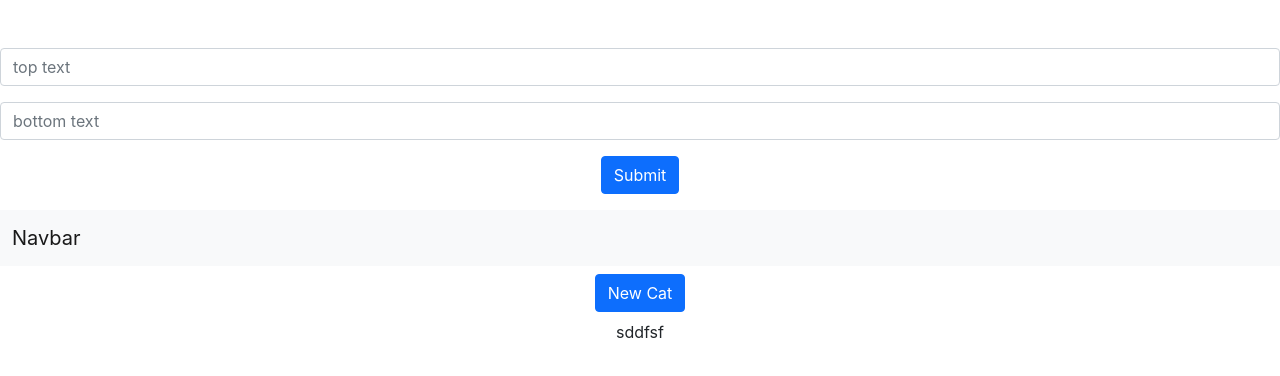
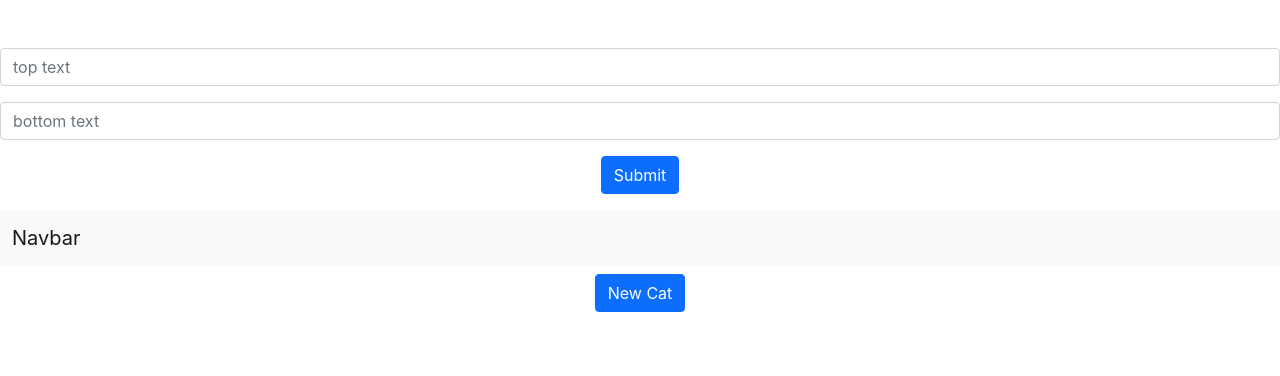
Before and after one commit to dktwho/React-spa-work-with-api-practice-hook-bootstrap-with-backend, a React (Create React App) app in the folder client/: page / in a window 1280 px wide. Shown: the top 376 px of the page. Built offline with nearby package versions, Linux system fonts and the light colour scheme; no server answers.

Commit message:
move logic for generate new cat  and props from random cat in newCatButton wit useCallback, and react.memo

```diff
--- a/client/src/components/NewCat/NewCat.js
+++ /dev/null
@@ -1,11 +0,0 @@
-import React from 'react'
-
-const NewCat = () => {
-  return (
-    <div>
-      sddfsf
-    </div>
-  )
-}
-
-export default NewCat
--- /dev/null
+++ b/client/src/components/NewCatButton/NewCatButton.js
@@ -0,0 +1,12 @@
+import React from 'react'
+
+const NewCatButton = ({newCatHandler}) => {
+  console.log('new cat button')
+  return (
+    <div>
+         <button onClick={newCatHandler} type="button" className="btn btn-primary my-2">New Cat</button>
+    </div>
+  )
+}
+
+export default React.memo(NewCatButton)
--- a/client/src/components/RandomCats/RandomCats.js
+++ b/client/src/components/RandomCats/RandomCats.js
@@ -1,5 +1,5 @@
-import React, { useEffect, useState } from 'react'
-import NewCat from '../NewCat/NewCat'
+import React, { useEffect, useState, useCallback } from 'react'
+import NewCatButton from '../NewCatButton/NewCatButton'
 
 const RandomCats = () => {
   const [img, setImg] = useState(null)
@@ -13,9 +13,12 @@ const RandomCats = () => {
     fetchCat()
   }, [] )
 
-  const newCatHandler = () => {
+  const newCatHandler = useCallback (() => {
     fetchCat()
-  }
+  }, [])
+
+
+  console.log('random cat')
    return (
     <>
       {img &&  (
@@ -25,8 +28,8 @@ const RandomCats = () => {
         </div>
       </div>
     ) }
-    <button onClick={newCatHandler} type="button" className="btn btn-primary my-2">New Cat</button>
-    <NewCat />
+
+    <NewCatButton newCatHandler={newCatHandler} />
     </>
 
 
--- a/client/src/index.js
+++ b/client/src/index.js
@@ -5,7 +5,7 @@ import App from './App';
 
 const root = ReactDOM.createRoot(document.getElementById('root'));
 root.render(
-  <React.StrictMode>
+
     <App />
-  </React.StrictMode>
+
 );
```
